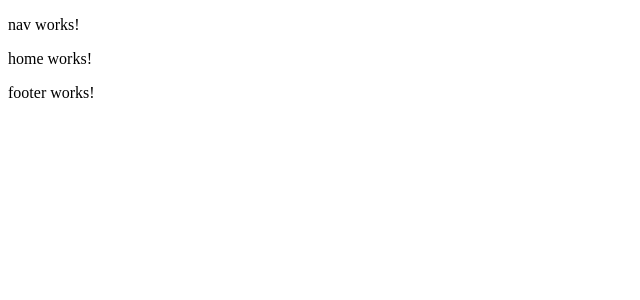
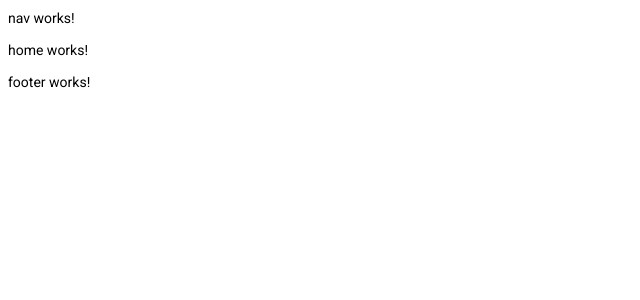
Before and after one commit to nlmz94/csv-graphs, an Angular app: page / in a window 1280 px wide. Shown: the top 300 px of the page, without its empty margins (0-640 px from the left). Built offline with nearby package versions, Linux system fonts and the light colour scheme.

Commit message:
material

```diff
--- a/angular.json
+++ b/angular.json
@@ -28,6 +28,7 @@
               "src/assets"
             ],
             "styles": [
+              "./node_modules/@angular/material/prebuilt-themes/indigo-pink.css",
               "src/styles.sass"
             ],
             "scripts": []
@@ -96,6 +97,7 @@
               "src/assets"
             ],
             "styles": [
+              "./node_modules/@angular/material/prebuilt-themes/indigo-pink.css",
               "src/styles.sass"
             ],
             "scripts": []
--- a/package.json
+++ b/package.json
@@ -11,10 +11,12 @@
   "private": true,
   "dependencies": {
     "@angular/animations": "^14.2.0",
+    "@angular/cdk": "^14.2.5",
     "@angular/common": "^14.2.0",
     "@angular/compiler": "^14.2.0",
     "@angular/core": "^14.2.0",
     "@angular/forms": "^14.2.0",
+    "@angular/material": "^14.2.5",
     "@angular/platform-browser": "^14.2.0",
     "@angular/platform-browser-dynamic": "^14.2.0",
     "@angular/router": "^14.2.0",
--- a/src/app/app.module.ts
+++ b/src/app/app.module.ts
@@ -6,6 +6,8 @@
 import { NavComponent } from './nav/nav.component';
 import { FooterComponent } from './footer/footer.component';
 import { HomeComponent } from './home/home.component';
+import { BrowserAnimationsModule } from '@angular/platform-browser/animations';
+import { MaterialModule } from './material.module';
 
 @NgModule({
   declarations: [
@@ -16,7 +18,9 @@
   ],
   imports: [
     BrowserModule,
-    AppRoutingModule
+    AppRoutingModule,
+    BrowserAnimationsModule,
+    MaterialModule
   ],
   providers: [],
   bootstrap: [AppComponent]
--- a/src/index.html
+++ b/src/index.html
@@ -6,8 +6,11 @@
   <base href="/">
   <meta name="viewport" content="width=device-width, initial-scale=1">
   <link rel="icon" type="image/x-icon" href="favicon.ico">
+  <link rel="preconnect" href="https://fonts.gstatic.com">
+  <link href="https://fonts.googleapis.com/css2?family=Roboto:wght@300;400;500&display=swap" rel="stylesheet">
+  <link href="https://fonts.googleapis.com/icon?family=Material+Icons" rel="stylesheet">
 </head>
-<body>
+<body class="mat-typography">
   <app-root></app-root>
 </body>
 </html>
```
Also changed, not shown: src/app/material.module.ts (added, +94 -0 lines), 1 other file (tests, documents, lock files or other folders).
